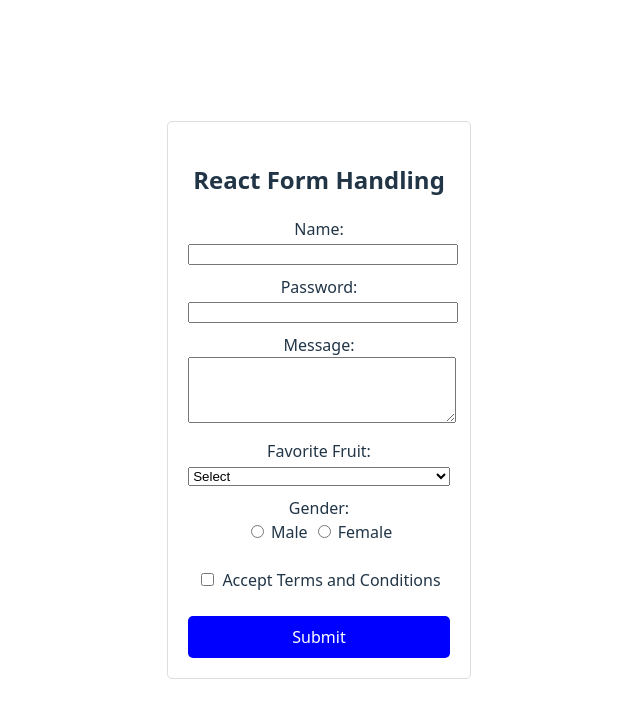
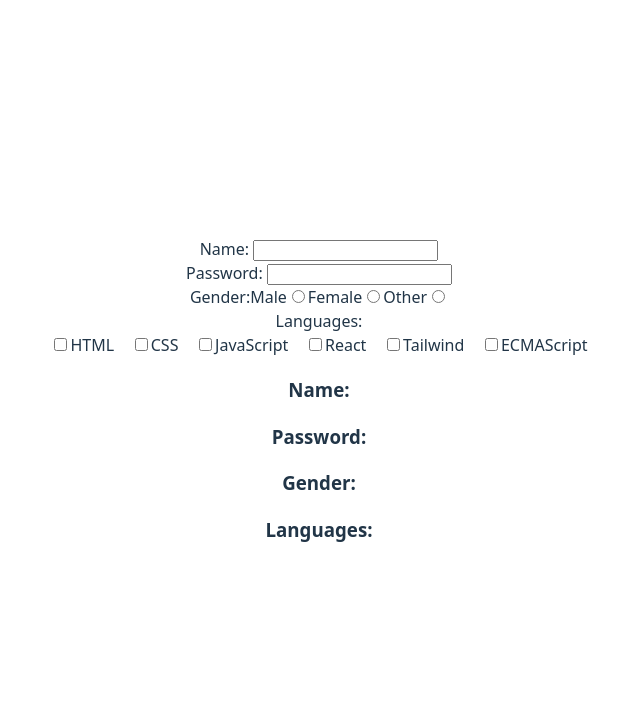
Before and after one commit to KashishTheCoder/FormHandling, a React (Vite) app in the folder vite-project/: page / in a window 1280 px wide. Shown: the top 718 px of the page, without its empty margins (321-961 px from the left). Built offline with nearby package versions, Linux system fonts and the light colour scheme.

Commit message:
Update App.jsx & MyForm.jsx

```diff
--- a/vite-project/src/App.jsx
+++ b/vite-project/src/App.jsx
@@ -11,7 +11,7 @@ function App() {
 
   return (
     <>
-      <FormHandling />
+      <MyForm />
     </>
   )
 }
--- a/vite-project/src/MyForm.jsx
+++ b/vite-project/src/MyForm.jsx
@@ -2,22 +2,71 @@ import { useState } from 'react';
 
 function MyForm(){
     const [name, setName] = useState("");
+    const [password, setPassword] = useState("");
+    const [gender, setGender] = useState("");
+    const [languages, setLanguages] = useState([]);
 
-    function handleChange(event){
+    function handleNameChange(event){
         setName(() => event.target.value);
+    }
+    function handlePasswordChange(event){
+        setPassword(() => event.target.value);
+    }
+    function handleGenderChange(event){
+        setGender(() => event.target.value);
+    }
+    function handleLanguageChange(event){
+        const {value, checked} = event.target;
+
+        if(checked){
+            setLanguages(prev => [...prev, value]);
+        }
+        else{
+            setLanguages(prev => prev.filter(language => language !== value));
+        }
     }
 
     return (
         <>
-        <form>
-            <label>Name: </label>
-            <input type="text" value={name} onChange={handleChange} />
-        </form>
-        <div>
-        <h1>My Name: {name}</h1>
-        <p>{name}</p>
-         </div>
-         </>
+            <form>
+                <label for="name">Name: </label>
+                <input type="text" value={name} onChange={handleNameChange} />
+                <br />
+
+                <label for="password">Password: </label>
+                <input type="password" value={password} onChange={handlePasswordChange} />
+                <br />
+
+                <label>Gender:</label>
+                <label>Male</label>
+                <input type="radio" name="gender" value="Male" onChange={handleGenderChange} checked={gender === "Male"} />
+                <label>Female</label>
+                <input type="radio" name="gender" value="Female" onChange={handleGenderChange} checked={gender === "Female"} />
+                <label>Other</label>
+                <input type="radio" name="gender" value="Other" onChange={handleGenderChange} checked={gender === "Other"} />
+                 <br />
+
+                <label>Languages:</label>
+                <br />
+                <input type="checkbox" value="HTML" name="languages" onChange={handleLanguageChange} />HTML &nbsp;&nbsp;&nbsp;
+                <input type="checkbox" value="CSS" name="languages" onChange={handleLanguageChange} />CSS &nbsp;&nbsp;&nbsp;
+                <input type="checkbox" value="JavaScript" name="languages" onChange={handleLanguageChange} />JavaScript &nbsp;&nbsp;&nbsp;
+                <input type="checkbox" value="React" name="languages" onChange={handleLanguageChange} />React &nbsp;&nbsp;&nbsp;
+                <input type="checkbox" value="Tailwind" name="languages" onChange={handleLanguageChange} />Tailwind &nbsp;&nbsp;&nbsp;
+                <input type="checkbox" value="ECMAScript" name="languages" onChange={handleLanguageChange} />ECMAScript
+            </form>
+            <div>
+                <h3>Name: {name}</h3>
+                <h3>Password: {password}</h3>
+                <h3>Gender: {gender}</h3>
+                <h3>Languages: </h3>
+                <ul>
+                    {
+                        languages.map(language => <li>{language}</li>)
+                    }
+                </ul>
+            </div>
+        </>
     );
 }
 
```
